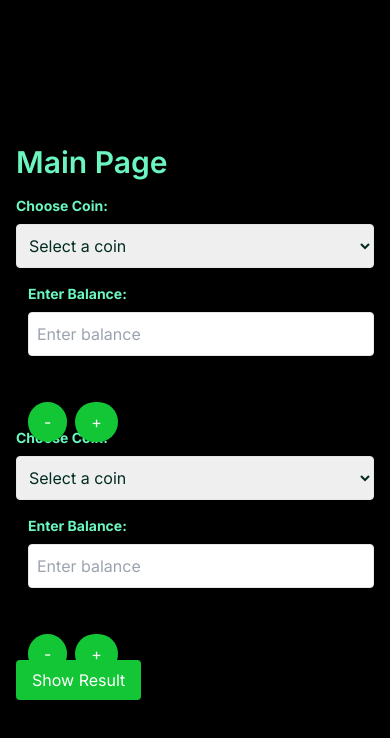
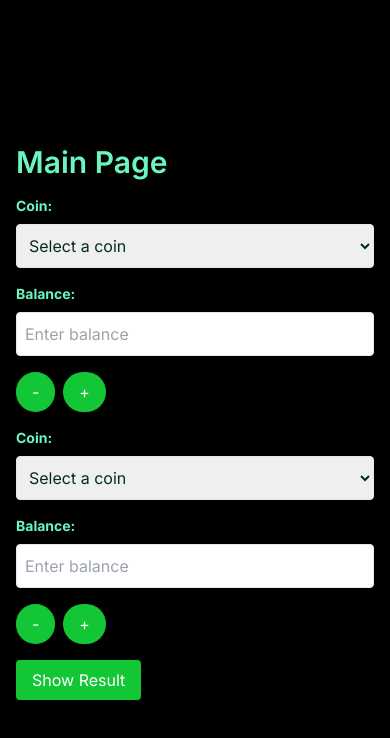
Before and after one commit to aina21/crypto-portfolio, a Next.js app: page / in a window 390 px wide. Shown: the top 738 px of the page. Built offline with nearby package versions, Linux system fonts and the light colour scheme.

Commit message:
fix responsive style

```diff
--- a/src/app/component/balance-symbole-pairs.tsx
+++ b/src/app/component/balance-symbole-pairs.tsx
@@ -11,14 +11,14 @@ export const BalanceSymbolPairs = () => (
           (pair: BalancePair, index: number) => (
             <div
               key={index}
-              className="flex flex-col space-x-3 md:flex-row mb-4 space-y-4 md:space-y-0"
+              className="flex flex-col md:space-x-3 md:flex-row mb-4 space-y-4 md:space-y-0 "
             >
               <div className="md:w-1/2 ">
                 <label
                   htmlFor={`balancePairs[${index}].coin`}
                   className="block text-sm font-bold mb-2"
                 >
-                  Choose Coin:
+                  Coin:
                 </label>
                 <CoinSelect
                   name={`balancePairs[${index}].coin`}
@@ -30,11 +30,11 @@ export const BalanceSymbolPairs = () => (
                   htmlFor={`balancePairs[${index}].balance`}
                   className="block text-sm font-bold mb-2"
                 >
-                  Enter Balance:
+                  Balance:
                 </label>
                 <BalanceInput name={`balancePairs[${index}].balance`} />
               </div>
-              <div className="relative top-[30px] max-h-[40px] flex space-x-2 ">
+              <div className="max-h-[40px] flex space-x-2 md:relative md:top-[30px]  ">
                 <button
                   type="button"
                   onClick={() => arrayHelpers.remove(index)}
--- a/src/app/page.tsx
+++ b/src/app/page.tsx
@@ -66,7 +66,7 @@ const MainPage = () => {
 
   return (
     <div className="min-h-screen flex items-center justify-center">
-      <div className="container mx-auto p-4 ">
+      <div className="container p-4 max-w-[800px]">
         <h1 className="text-3xl font-semibold mb-4">Main Page</h1>
         {error && <p className="text-rose-500">{error}</p>}
         <Formik
```
